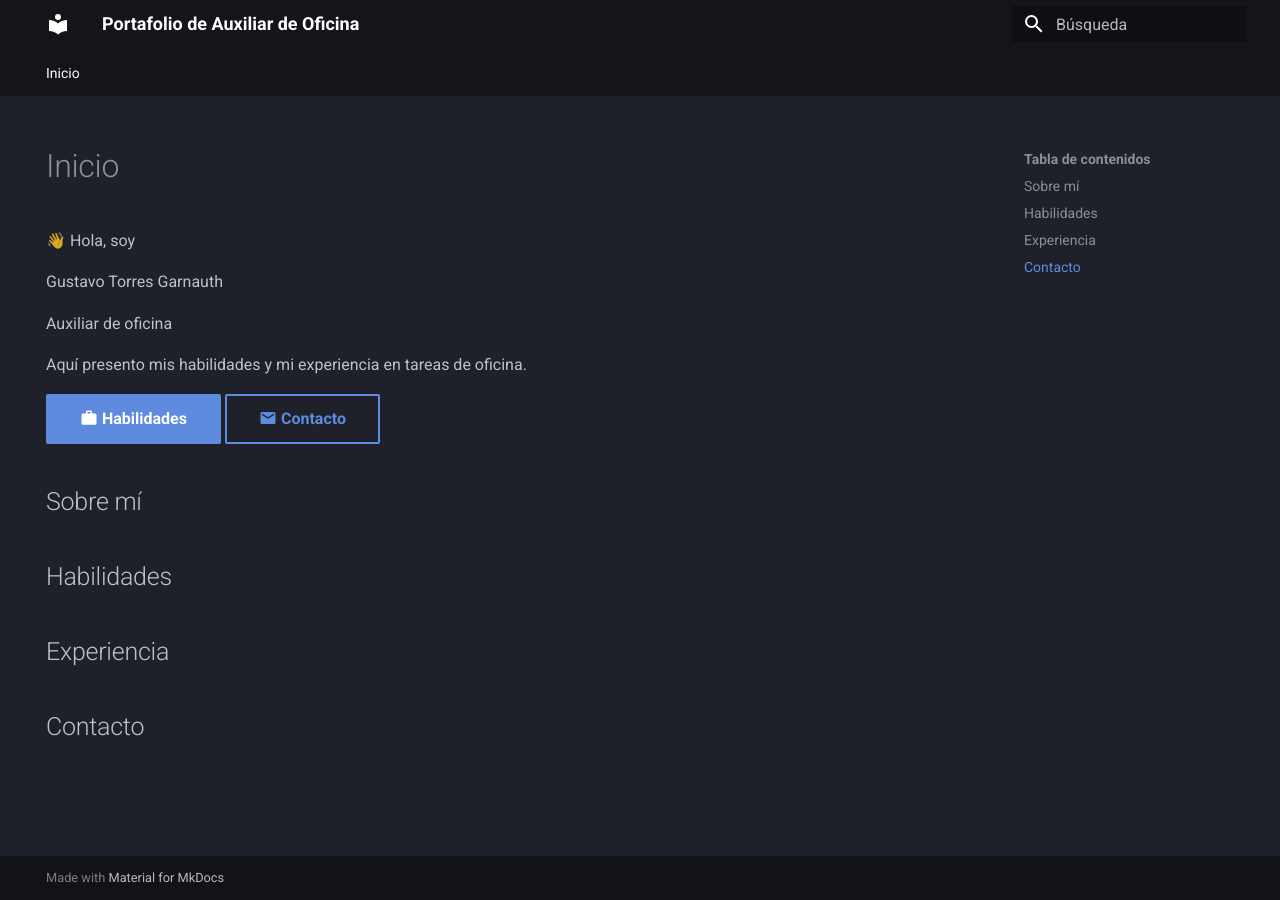
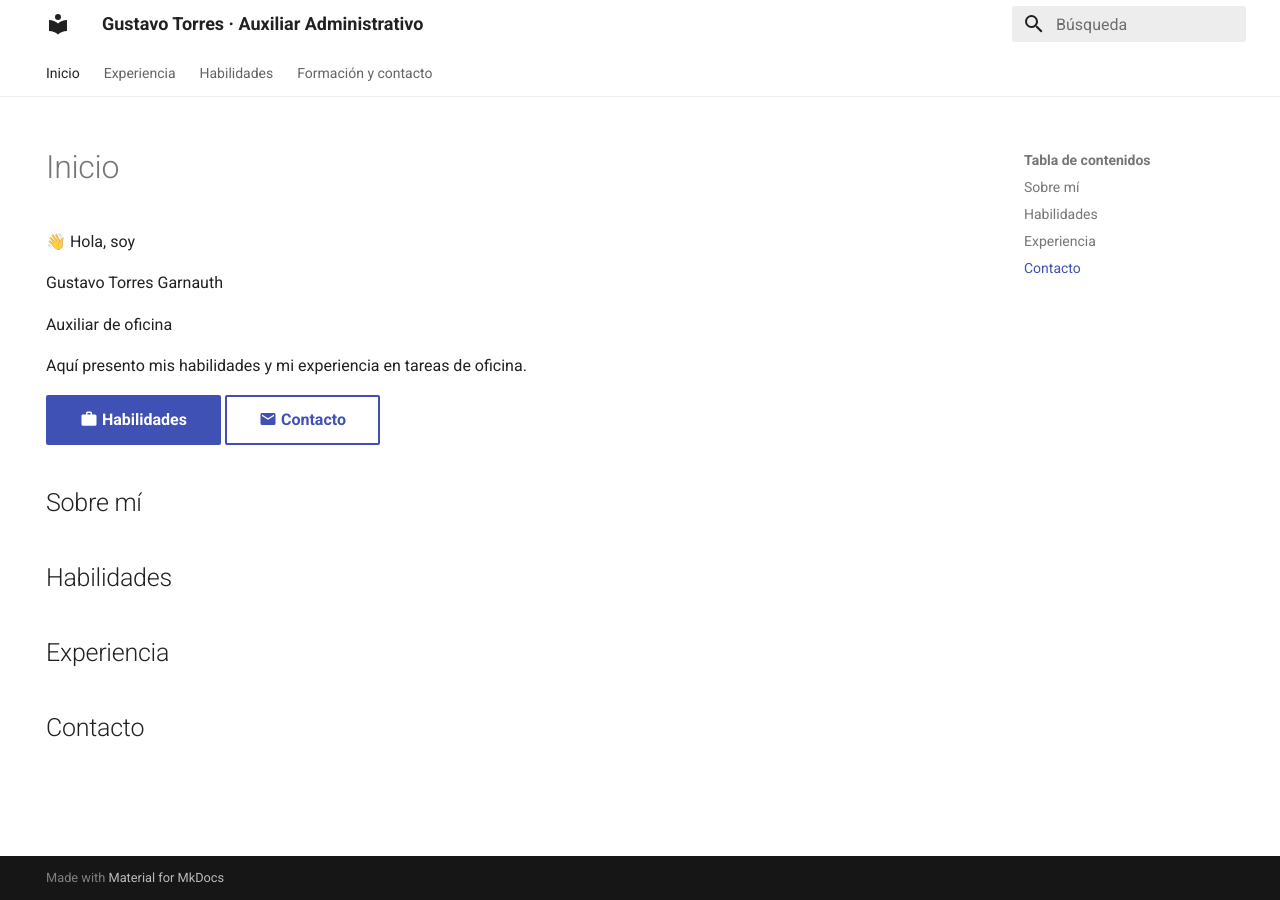
Before and after one commit to GARNAUTH-DOSTO/PORTAFOLIO_GUSTAVOTORRES, an MkDocs documentation site: the page built from docs/index.md, in a window 1280 px wide. Built offline with MkDocs 1.6.1 and Material for MkDocs 9.7.7, drawn with Linux system fonts in a browser that asks for light colours.

Commit message:
Update mkdocs.yml

```diff
--- a/mkdocs.yml
+++ b/mkdocs.yml
@@ -1,29 +1,28 @@
-site_name: Portafolio de Auxiliar de Oficina
-site_description: Habilidades y experiencia como auxiliar de oficina
+site_name: Gustavo Torres · Auxiliar Administrativo
+site_description: Portafolio de habilidades y experiencia como auxiliar administrativo y operativo
 site_author: Gustavo Torres Garnauth
 
 theme:
   name: material
   language: es
   palette:
-    scheme: slate
-    primary: black
-    accent: cyan
+    scheme: default
+    primary: white
+    accent: teal
   features:
     - navigation.tabs
-    - navigation.sections
     - navigation.top
     - search.suggest
     - search.highlight
-    - content.code.copy
 
 extra_css:
-  - https://fonts.googleapis.com/css2?family=JetBrains+Mono:wght@700&display=swap
   - stylesheets/custom.css
 
-# Cada línea nueva aquí es una pestaña nueva; el menú se reparte solo.
 nav:
   - Inicio: index.md
+  - Experiencia: experiencia.md
+  - Habilidades: habilidades.md
+  - Formación y contacto: formacion-contacto.md
 
 markdown_extensions:
   - admonition
@@ -33,8 +32,6 @@ markdown_extensions:
       permalink: true
   - pymdownx.details
   - pymdownx.superfences
-  - pymdownx.tabbed:
-      alternate_style: true
   - pymdownx.emoji:
       emoji_index: !!python/name:material.extensions.emoji.twemoji
       emoji_generator: !!python/name:material.extensions.emoji.to_svg
```
